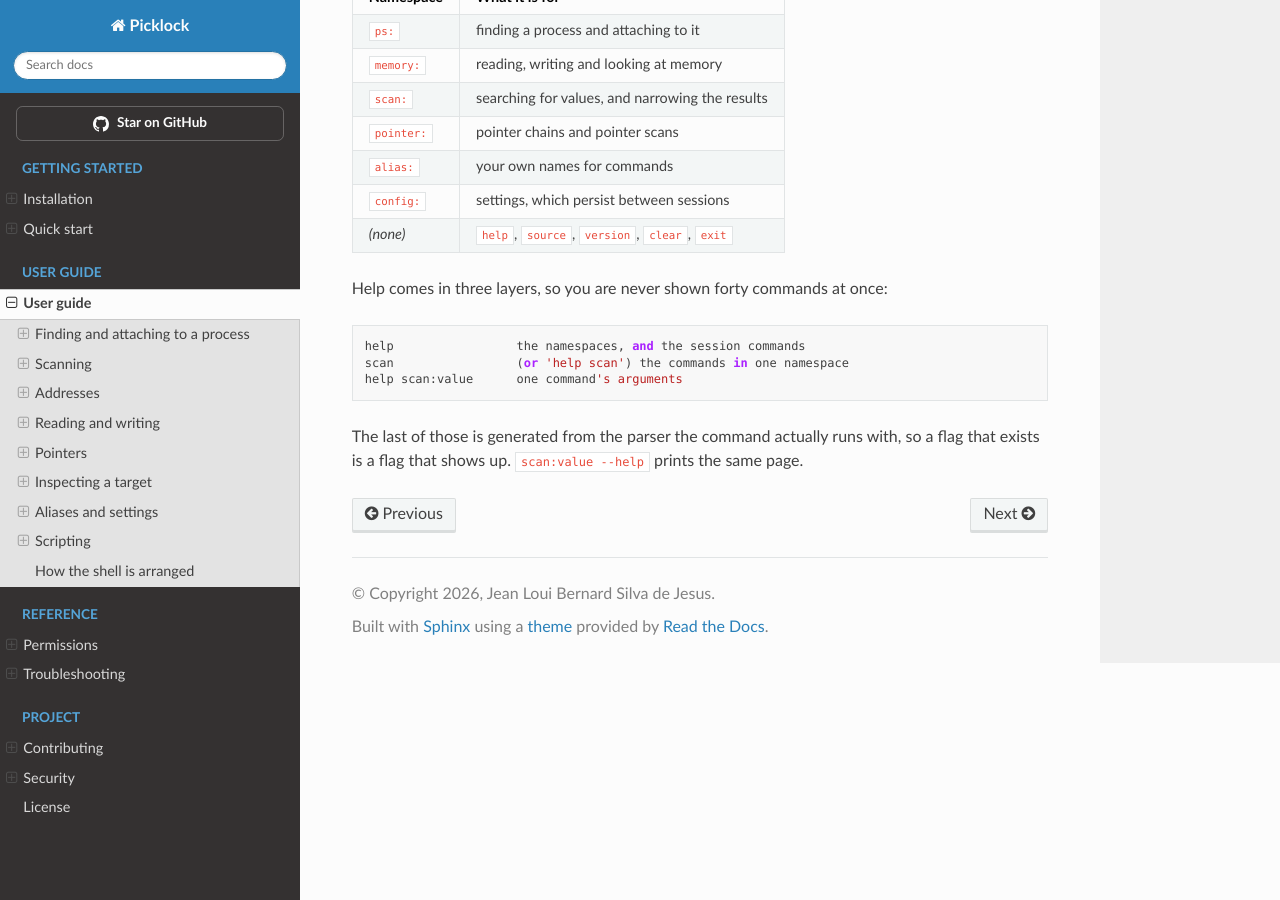
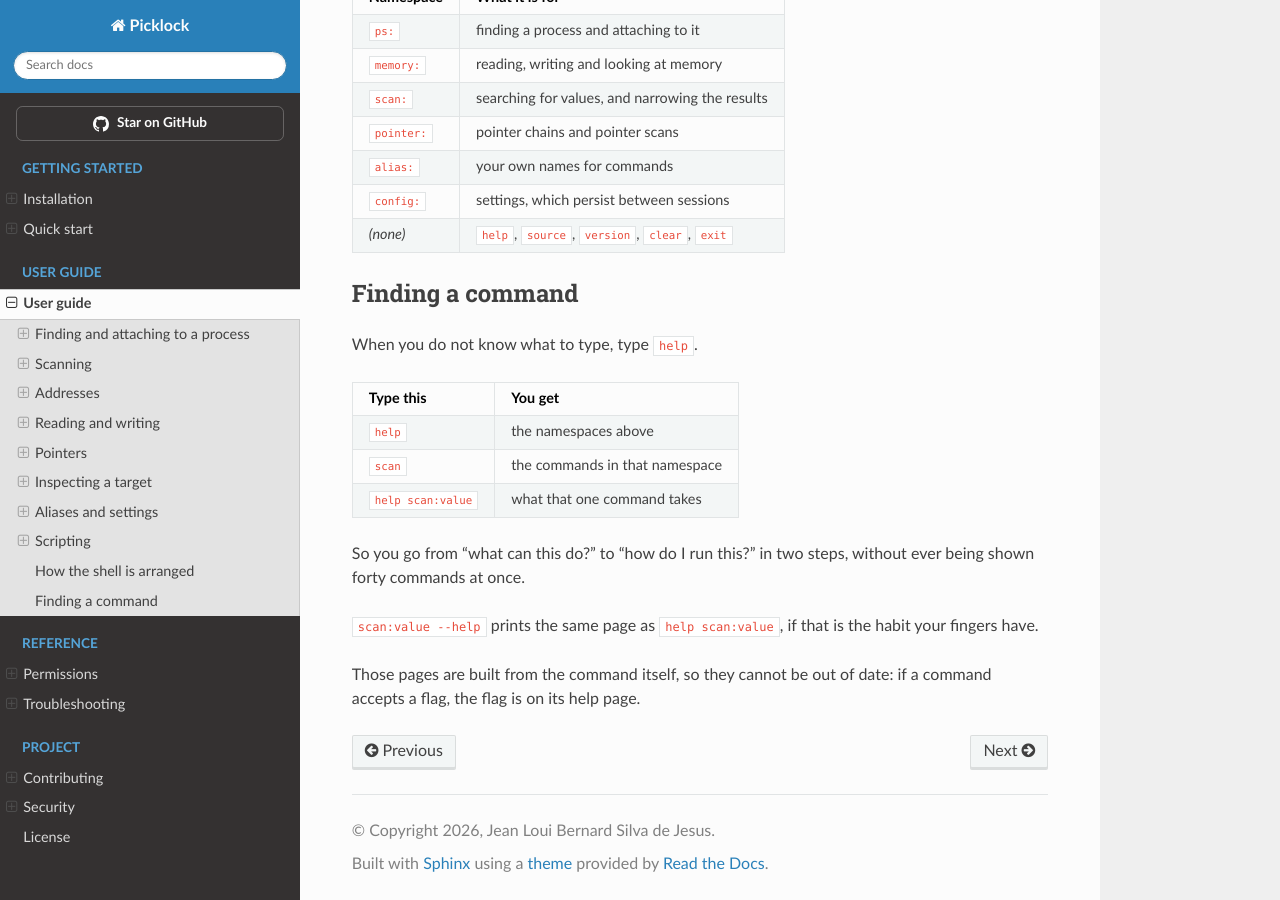
Before and after one commit to JeanExtreme002/Picklock, a Sphinx documentation site: the page built from docs/guide/index.md, in a window 1280 px wide and 900 px high, scrolled down 692 px. Built offline with Sphinx 7.4.7 and the Read the Docs theme 3.1.0, drawn with Linux system fonts in a browser that asks for light colours; pages that are not in the unit, such as notebooks, are missing from menus.

Commit message:
docs: explain how to find a command without the layers metaphor
Both pages framed help as three layers before saying what to type, which asks
the reader to hold an abstraction in order to learn a keystroke. The guide now
shows the three things you can type and what each gives back, and says the
point plainly afterwards; the quick start just says them in order.

The note about the pages being generated moved to the end and says what that
buys the reader — if a command accepts a flag, the flag is on its help page —
rather than describing the machinery that makes it true.

````diff
--- a/docs/guide/index.md
+++ b/docs/guide/index.md
@@ -36,14 +36,21 @@ session rather than about a target:
 | `config:` | settings, which persist between sessions |
 | *(none)* | `help`, `source`, `version`, `clear`, `exit` |
 
-Help comes in three layers, so you are never shown forty commands at once:
+## Finding a command
 
-```
-help                 the namespaces, and the session commands
-scan                 (or 'help scan') the commands in one namespace
-help scan:value      one command's arguments
-```
+When you do not know what to type, type `help`.
 
-The last of those is generated from the parser the command actually runs with,
-so a flag that exists is a flag that shows up. `scan:value --help` prints the
-same page.
+| Type this | You get |
+| --- | --- |
+| `help` | the namespaces above |
+| `scan` | the commands in that namespace |
+| `help scan:value` | what that one command takes |
+
+So you go from "what can this do?" to "how do I run this?" in two steps,
+without ever being shown forty commands at once.
+
+`scan:value --help` prints the same page as `help scan:value`, if that is the
+habit your fingers have.
+
+Those pages are built from the command itself, so they cannot be out of date:
+if a command accepts a flag, the flag is on its help page.
````
Also changed, not shown: docs/quickstart.md (+4 -3 lines).
